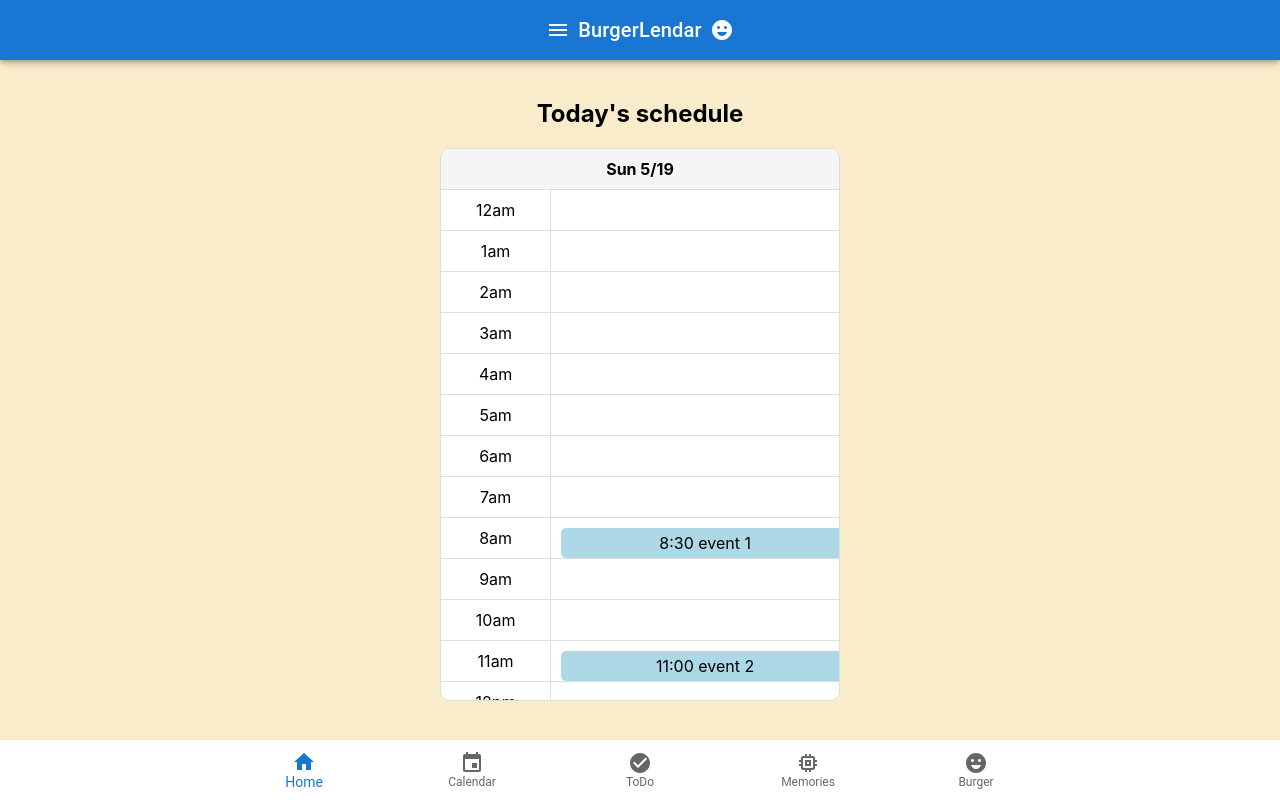
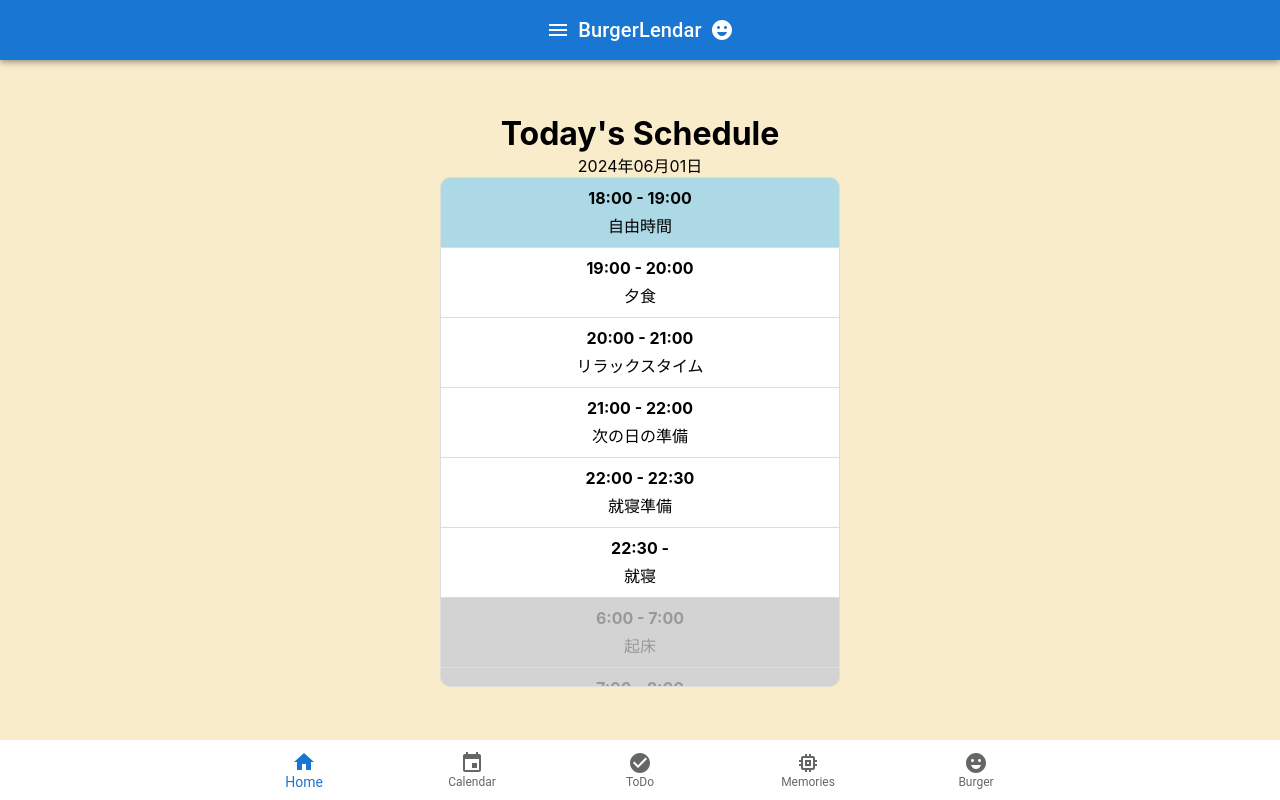
Before and after one commit to tsukasa1111/BurgerLendar, a React (Create React App) app: page /home in a window 1280 px wide. Built offline with nearby package versions, Linux system fonts and the light colour scheme.

Commit message:
スケジュール画面追加

```diff
--- a/src/App.css
+++ b/src/App.css
@@ -87,3 +87,96 @@ footer {
     transform: rotate(360deg);
   }
 }
+
+.schedule-container {
+  display: flex;
+  flex-direction: column;
+  align-items: center;
+  justify-content: center;
+  height: calc(100vh - 120px); /* Adjusted for header and footer */
+  background-color: #F9ECCB;
+  color: #000;
+  text-align: center;
+}
+
+.schedule-header {
+  width: 90%;
+  max-width: 400px;
+  background-color: #fff;
+  border: 1px solid #ddd;
+  border-radius: 10px;
+  overflow: hidden;
+  margin-bottom: 20px;
+  padding: 10px;
+}
+
+.schedule-content {
+  width: 90%;
+  max-width: 400px;
+  background-color: #fff;
+  border: 1px solid #ddd;
+  border-radius: 10px;
+  overflow-y: scroll;
+  max-height: calc(70vh - 50px); /* Adjusted for header and footer */
+}
+
+.schedule-list {
+  list-style: none;
+  padding: 0;
+  margin: 0;
+}
+
+.schedule-item {
+  display: flex;
+  flex-direction: column;
+  border-bottom: 1px solid #ddd;
+  padding: 10px;
+  cursor: pointer;
+}
+
+.schedule-item.completed {
+  background-color: #d3d3d3;
+  text-decoration: line-through;
+}
+
+.schedule-item.current {
+  background-color: #add8e6;
+}
+
+.schedule-item.past {
+  background-color: #d3d3d3;
+  color: #999;
+}
+
+.schedule-time {
+  font-weight: bold;
+}
+
+.schedule-title-item {
+  margin-top: 5px;
+}
+
+.bottom-nav {
+  display: flex;
+  justify-content: space-around;
+  width: 100%;
+  max-width: 400px;
+  background-color: #fff;
+  border: 1px solid #ddd;
+  border-radius: 10px;
+  padding: 10px 0;
+  margin-top: 20px;
+}
+
+.nav-button {
+  background-color: #add8e6;
+  border: none;
+  padding: 10px 20px;
+  border-radius: 5px;
+  cursor: pointer;
+  transition: background-color 0.3s;
+}
+
+.nav-button:hover {
+  background-color: #87ceeb;
+}
--- a/src/components/Bur_Home.tsx
+++ b/src/components/Bur_Home.tsx
@@ -1,102 +1,150 @@
-import React from 'react';
-import { Grid, Paper, Typography } from "@mui/material";
+import React, { useState, useEffect, useRef } from 'react';
+import { parseSchedule, ScheduleEvent } from './ScheduleParser';
+import '../App.css';
 
-const Home: React.FC = () => {
-  const events = [
-    { time: '8:30', title: 'event 1' },
-    { time: '11:00', title: 'event 2' },
-  ];
+const scheduleText = `
+6:00 - 起床
+身支度を整える
+ストレッチや軽い運動
+7:00 - 通勤/通学
+通勤時間を有効に使い、ポッドキャストを聞く、本を読むなど
+8:00 - 仕事/学校
+メールチェック
+重要なタスクの優先順位を確認
+集中作業
+10:00 - 休憩
+コーヒーブレイク
+軽いストレッチ
+10:15 - 仕事/授業再開
+ミーティングや授業
+プロジェクト作業
+12:00 - 昼食
+同僚や友人と昼食を取る
+散歩してリフレッシュ
+13:00 - 仕事/学校再開
+午後の作業開始
+重要なタスクの処理
+15:00 - 休憩
+スナックタイム
+同僚や友人と雑談
+15:15 - 仕事/授業再開
+残りのタスク処理
+進捗確認
+17:00 - 退社/帰宅
+帰宅準備
+帰りの交通手段
+18:00 - 自由時間
+趣味や運動
+友人や家族との時間
+19:00 - 夕食
+家族や友人と食事を楽しむ
+20:00 - リラックスタイム
+読書やテレビ鑑賞
+お風呂に入る
+21:00 - 次の日の準備
+服の準備
+予定の確認
+22:00 - 就寝準備
+歯磨きやスキンケア
+瞑想や軽いストレッチ
+22:30 - 就寝
+十分な睡眠を取る
+`;
 
-  return (
-    <div style={styles.container}>
-      <h1 style={styles.title}>Today's schedule</h1>
-      <div style={styles.schedule}>
-        <div style={styles.headerRow}>
-          <div style={styles.headerCell}>Sun 5/19</div>
+const Bur_Home: React.FC = () => {
+    const [scheduleEvents, setScheduleEvents] = useState<ScheduleEvent[]>([]);
+    const [checkedEvents, setCheckedEvents] = useState<Set<number>>(new Set());
+    const currentEventRef = useRef<HTMLLIElement | null>(null);
+
+    useEffect(() => {
+        const events = parseSchedule(scheduleText);
+        setScheduleEvents(events);
+    }, []);
+
+    useEffect(() => {
+        if (currentEventRef.current) {
+            currentEventRef.current.scrollIntoView({ behavior: 'smooth', block: 'start' });
+        }
+    }, [scheduleEvents]);
+
+    const toggleCheck = (index: number) => {
+        const newCheckedEvents = new Set(checkedEvents);
+        if (newCheckedEvents.has(index)) {
+            newCheckedEvents.delete(index);
+        } else {
+            newCheckedEvents.add(index);
+        }
+        setCheckedEvents(newCheckedEvents);
+    };
+
+    const getCurrentTime = () => {
+        const now = new Date();
+        return now.getHours() * 60 + now.getMinutes();
+    };
+
+    const currentTime = getCurrentTime();
+
+    const getMinutes = (time: string) => {
+        const [hours, minutes] = time.split(':').map(Number);
+        return hours * 60 + minutes;
+    };
+
+    const sortedEvents = [...scheduleEvents].sort((a, b) => {
+        const aTime = getMinutes(a.startTime);
+        const bTime = getMinutes(b.startTime);
+
+        if (aTime < currentTime && bTime >= currentTime) return 1;
+        if (aTime >= currentTime && bTime < currentTime) return -1;
+        return aTime - bTime;
+    });
+
+    const formatDate = (date: Date) => {
+        const year = date.getFullYear();
+        const month = (date.getMonth() + 1).toString().padStart(2, '0');
+        const day = date.getDate().toString().padStart(2, '0');
+        return `${year}年${month}月${day}日`;
+    };
+
+    const todayDate = formatDate(new Date());
+
+    let currentEventIndex = sortedEvents.findIndex(event => {
+        const eventStartTime = getMinutes(event.startTime);
+        const eventEndTime = getMinutes(event.endTime);
+        return currentTime >= eventStartTime && currentTime < eventEndTime;
+    });
+
+    if (currentEventIndex !== -1) {
+        const currentEvent = sortedEvents.splice(currentEventIndex, 1)[0];
+        sortedEvents.unshift(currentEvent);
+    }
+
+    return (
+        <div className="schedule-container">
+            <h1>Today's Schedule</h1>
+            <div className="schedule-date">{todayDate}</div>
+            <div className="schedule-content">
+                <ul className="schedule-list">
+                    {sortedEvents.map((event, index) => {
+                        const isCurrent = currentEventIndex !== -1 && index === 0;
+                        const isPast = getMinutes(event.endTime) < currentTime;
+                        return (
+                            <li
+                                key={index}
+                                ref={isCurrent ? currentEventRef : null}
+                                className={`schedule-item ${checkedEvents.has(index) ? 'completed' : ''} ${isCurrent ? 'current' : ''} ${isPast ? 'past' : ''}`}
+                                onClick={() => toggleCheck(index)}
+                            >
+                                <div>
+                                    <div className="schedule-time">{event.startTime} - {event.endTime}</div>
+                                    <div className="schedule-title-item">{event.title.split('\n')[0]}</div>
+                                </div>
+                            </li>
+                        );
+                    })}
+                </ul>
+            </div>
         </div>
-        <div style={styles.scheduleContent}>
-          {Array.from({ length: 24 }, (_, i) => i).map(hour => (
-            <div style={styles.row} key={hour}>
-              <div style={styles.timeCell}>{hour % 12 === 0 ? 12 : hour % 12}{hour < 12 ? 'am' : 'pm'}</div>
-              <div style={styles.eventCell}>
-                {events.map((event, index) =>
-                  parseInt(event.time.split(':')[0], 10) === hour ? (
-                    <div key={index} style={styles.event}>
-                      {event.time} {event.title}
-                    </div>
-                  ) : null
-                )}
-              </div>
-            </div>
-          ))}
-        </div>
-      </div>
-    </div>
-  );
+    );
 };
 
-const styles = {
-  container: {
-    display: 'flex',
-    flexDirection: 'column' as 'column',
-    alignItems: 'center',
-    justifyContent: 'center',
-    height: 'calc(100vh - 120px)', // Adjusted for header and footer
-    backgroundColor: '#F9ECCB',
-    color: '#000',
-    textAlign: 'center' as 'center',
-  },
-  title: {
-    fontSize: '1.5em',
-    marginBottom: '20px',
-  },
-  schedule: {
-    width: '90%',
-    maxWidth: '400px',
-    backgroundColor: '#fff',
-    border: '1px solid #ddd',
-    borderRadius: '10px',
-    overflow: 'hidden',
-  },
-  headerRow: {
-    display: 'flex',
-    backgroundColor: '#f5f5f5',
-    borderBottom: '1px solid #ddd',
-    justifyContent: 'center' as 'center',
-  },
-  headerCell: {
-    flex: '1',
-    padding: '10px',
-    textAlign: 'center' as 'center',
-    fontWeight: 'bold' as 'bold',
-  },
-  scheduleContent: {
-    maxHeight: 'calc(70vh - 50px)', // Adjusted for header and footer
-    overflowY: 'scroll' as 'scroll',
-  },
-  row: {
-    display: 'flex',
-    borderBottom: '1px solid #ddd',
-  },
-  timeCell: {
-    flex: '1',
-    padding: '10px',
-    textAlign: 'center' as 'center',
-    borderRight: '1px solid #ddd',
-  },
-  eventCell: {
-    flex: '3',
-    padding: '10px',
-    position: 'relative' as 'relative',
-  },
-  event: {
-    position: 'absolute' as 'absolute',
-    width: '100%',
-    backgroundColor: '#add8e6',
-    borderRadius: '5px',
-    padding: '5px',
-    textAlign: 'center' as 'center',
-  },
-};
-
-export default Home;
+export default Bur_Home;
--- /dev/null
+++ b/src/components/ScheduleParser.tsx
@@ -0,0 +1,31 @@
+export interface ScheduleEvent {
+    startTime: string;
+    endTime: string;
+    title: string;
+}
+
+export function parseSchedule(text: string): ScheduleEvent[] {
+    const events: ScheduleEvent[] = [];
+    const lines = text.split('\n');
+
+    let currentStartTime: string | null = null;
+    let currentTitle: string = '';
+
+    for (const line of lines) {
+        const timeMatch = line.match(/^(\d{1,2}:\d{2}) - (.+)$/);
+        if (timeMatch) {
+            if (currentStartTime) {
+                events.push({ startTime: currentStartTime, endTime: timeMatch[1], title: currentTitle });
+            }
+            currentStartTime = timeMatch[1];
+            currentTitle = timeMatch[2].trim();
+        } else if (currentStartTime) {
+            currentTitle += '\n' + line.trim();
+        }
+    }
+    if (currentStartTime) {
+        events.push({ startTime: currentStartTime, endTime: '', title: currentTitle });
+    }
+
+    return events;
+}
--- a/src/components/TaskManager.tsx
+++ b/src/components/TaskManager.tsx
@@ -151,8 +151,6 @@ const styles = {
   },
   title: {
     fontSize: '2.5em',
-    marginBottom: '20px',
-    marginTop: '5%',
   },
   box: {
     backgroundColor: '#fff',
```
